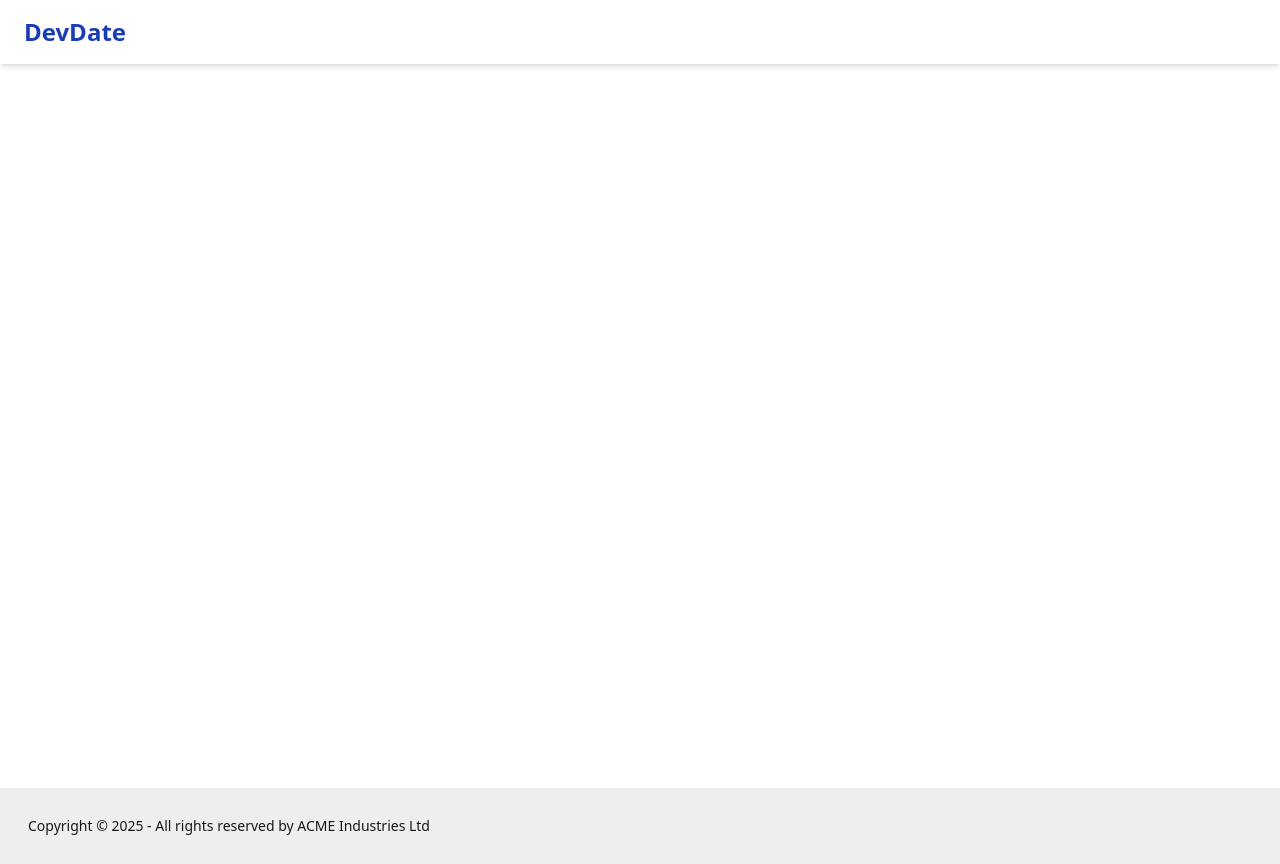
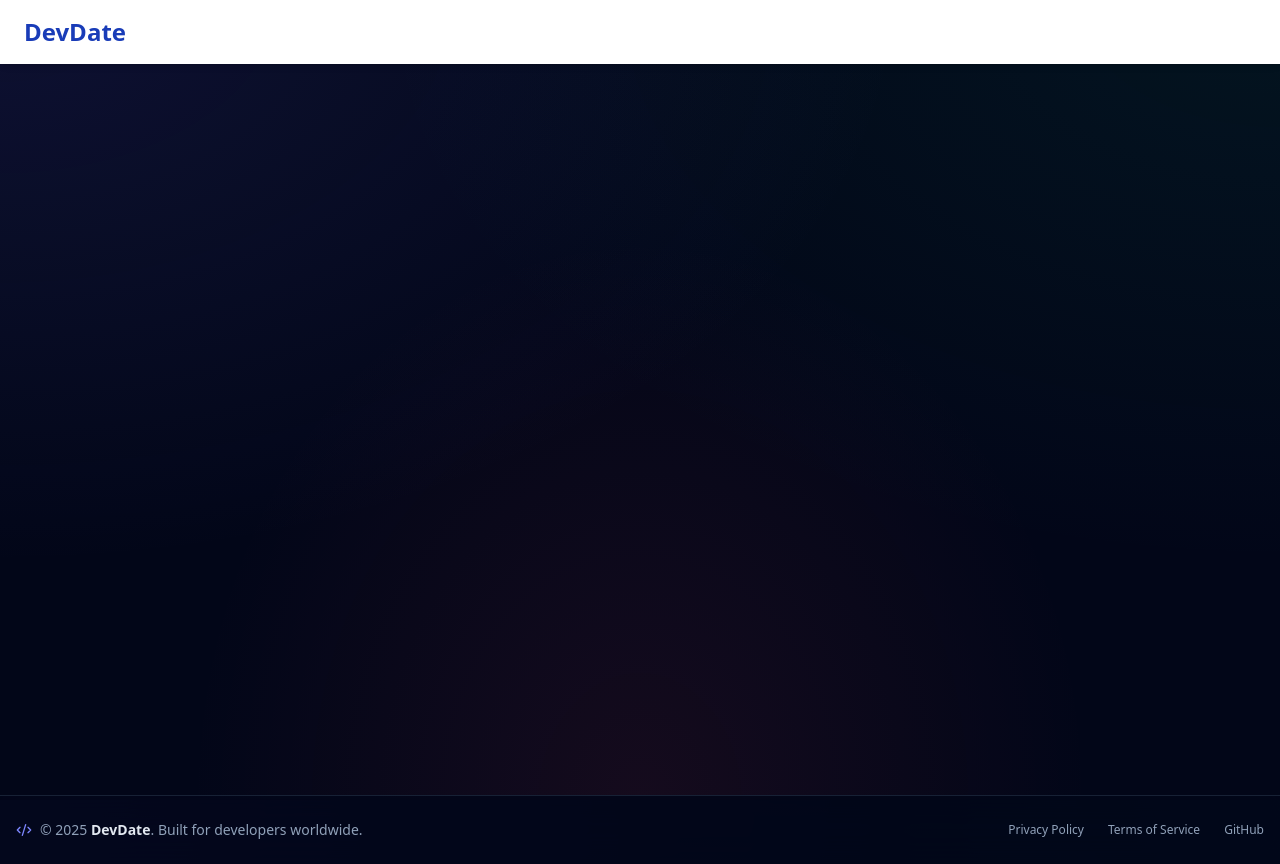
Before and after one commit to nitin-04/DevDate-web, a React (Vite) app: page / in a window 1280 px wide. Built offline with nearby package versions, Linux system fonts and the light colour scheme; no server answers.

Commit message:
feat: update Footer component layout and styling for improved user experience

```diff
--- a/src/components/Footer.jsx
+++ b/src/components/Footer.jsx
@@ -1,16 +1,50 @@
+import { Code2, Heart, Sparkles } from 'lucide-react';
 
 const Footer = () => {
-    return (
+  return (
+    <footer className="w-full border-t border-slate-800/80 bg-slate-950/80 backdrop-blur-xl text-slate-400 py-6 px-4 mt-auto">
+      <div className="max-w-7xl mx-auto flex flex-col sm:flex-row items-center justify-between gap-4 text-center sm:text-left">
+        {/* Left */}
+        <div className="flex items-center gap-2">
+          <Code2 className="w-4 h-4 text-indigo-400" />
+          <p className="text-xs sm:text-sm">
+            © {new Date().getFullYear()}{' '}
+            <span className="font-bold text-slate-200">DevDate</span>. Built for
+            developers worldwide.
+          </p>
+        </div>
 
+        {/* Center Tech Stack Badge */}
+        {/* <div className="hidden md:flex items-center gap-2 text-xs text-slate-500 font-mono">
+          <span className="px-2.5 py-0.5 rounded-full bg-slate-900 border border-slate-800">
+            React 19
+          </span>
+          <span className="px-2.5 py-0.5 rounded-full bg-slate-900 border border-slate-800">
+            Redux Toolkit
+          </span>
+          <span className="px-2.5 py-0.5 rounded-full bg-slate-900 border border-slate-800">
+            Node.js / Express
+          </span>
+          <span className="px-2.5 py-0.5 rounded-full bg-slate-900 border border-slate-800">
+            MongoDB
+          </span>
+        </div> */}
 
-        <footer className="footer bg-base-300 text-base-content bottom-0 p-7 ">
-            <aside>
-                <p>Copyright © {new Date().getFullYear()} - All rights reserved by ACME Industries Ltd</p>
-            </aside>
-        </footer>
+        {/* Right Links */}
+        <div className="flex items-center space-x-6 text-xs font-medium text-slate-400">
+          <a href="#" className="hover:text-indigo-400 transition-colors">
+            Privacy Policy
+          </a>
+          <a href="#" className="hover:text-indigo-400 transition-colors">
+            Terms of Service
+          </a>
+          <a href="#" className="hover:text-indigo-400 transition-colors">
+            GitHub
+          </a>
+        </div>
+      </div>
+    </footer>
+  );
+};
 
-
-    )
-}
-
-export default Footer
+export default Footer;
--- a/src/index.css
+++ b/src/index.css
@@ -1,6 +1,28 @@
 @import "tailwindcss";
 @plugin "daisyui";
 
-body {
-    @apply bg-white text-black pt-16;
+@layer base {
+  body {
+    @apply bg-slate-950 text-slate-100 min-h-screen pt-16 selection:bg-indigo-500 selection:text-white;
+    background-image:
+      radial-gradient(at 0% 0%, rgba(99, 102, 241, 0.12) 0px, transparent 50%),
+      radial-gradient(at 100% 0%, rgba(16, 185, 129, 0.08) 0px, transparent 50%),
+      radial-gradient(at 50% 100%, rgba(244, 63, 94, 0.08) 0px, transparent 50%);
+    background-attachment: fixed;
+  }
 }
+
+/* Custom sleek scrollbar */
+::-webkit-scrollbar {
+  width: 8px;
+}
+::-webkit-scrollbar-track {
+  background: #090d16;
+}
+::-webkit-scrollbar-thumb {
+  background: #1e293b;
+  border-radius: 4px;
+}
+::-webkit-scrollbar-thumb:hover {
+  background: #334155;
+}
```
